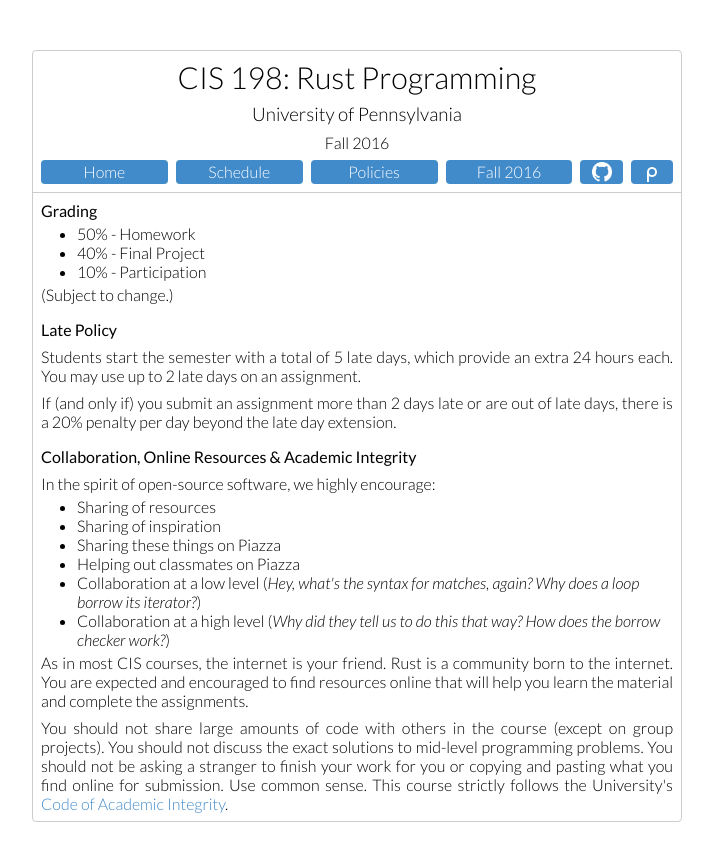
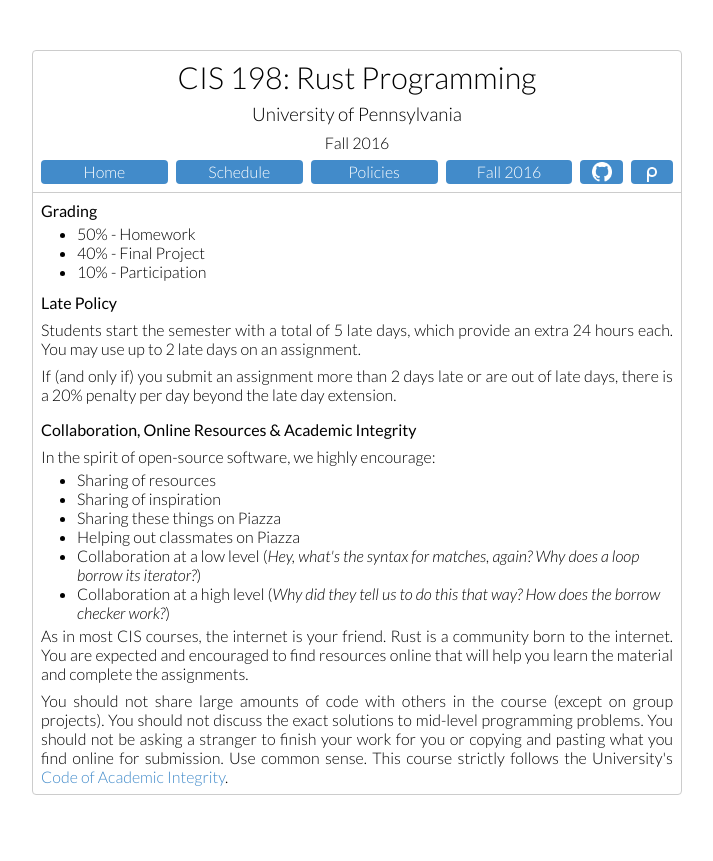
Before and after one commit to cis198-2016f/cis198-2016f.github.io, a Jekyll site: the page built from policies/index.html, in a window 1280 px wide. Shown: the top 861 px of the page, without its empty margins (283-996 px from the left). Built offline with Jekyll 4.4.1, drawn with Linux system fonts in a browser that asks for light colours.

Commit message:
Policies are decided.

```diff
--- a/policies/index.html
+++ b/policies/index.html
@@ -11,7 +11,6 @@
     <li>40% - Final Project</li>
     <li>10% - Participation</li>
   </ul>
-  <p>(Subject to change.)</p>
 </section>
 <section>
   <h4>Late Policy</h4>
```
